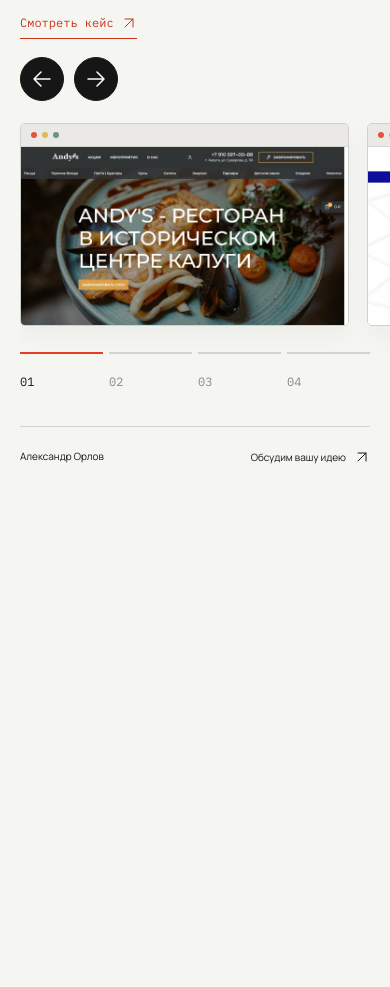
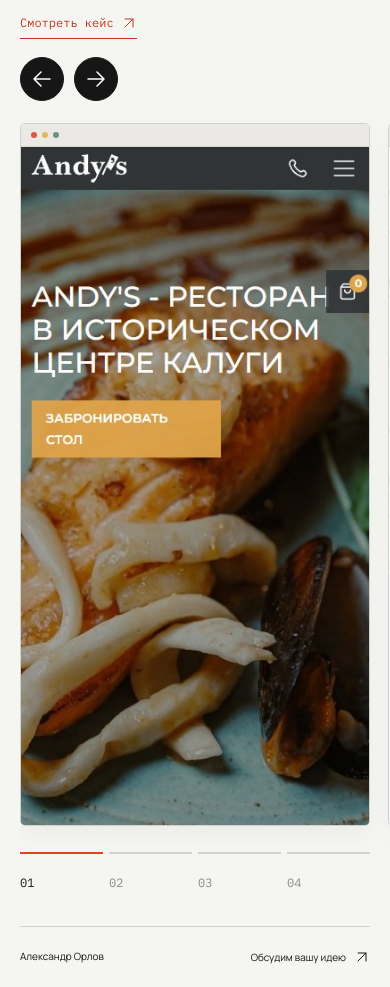
Before and after one commit to garmanika/alexander-orlov-portfolio, a website with bundled scripts: page src/index.html in a window 390 px wide. Shown: the part 1240-2227 px from the top of the page. Before the commit the page ends 1727 px from the top, so only its background shows below. Built offline with nearby package versions, Linux system fonts and the light colour scheme.

Commit message:
Show mobile site screenshots in responsive portfolio pictures

```diff
--- a/src/app.mjs
+++ b/src/app.mjs
@@ -25,7 +25,14 @@
   dots.append(...Array.from({ length: 3 }, () => element('i')));
   const image = element('img');
   image.src = project.image; image.alt = project.alt; image.width = 1400; image.height = 760; image.decoding = 'async';
-  card.append(dots, image);
+  const picture = element('picture');
+  const mobile = element('source');
+  mobile.media = '(max-width: 540px)';
+  mobile.srcset = project.mobileImage;
+  mobile.setAttribute('width', '390');
+  mobile.setAttribute('height', '760');
+  picture.append(mobile, image);
+  card.append(dots, picture);
   card.addEventListener('click', () => { if (current !== index) showSlide(index); else openProject(); });
   return card;
 }
--- a/src/projects.mjs
+++ b/src/projects.mjs
@@ -5,6 +5,7 @@
     category: 'Сайт ресторана и доставки',
     description: 'Имиджевый сайт ресторана с меню, акциями, мероприятиями, бронированием столика и личным кабинетом для заказов.',
     image: 'assets/andys.jpg',
+    mobileImage: 'assets/andys-mobile.jpg',
     alt: "Главная страница сайта ресторана Andy's с крупной фотографией блюда",
     url: 'https://andys.rest/'
   },
@@ -14,6 +15,7 @@
     category: 'Корпоративный сайт производителя',
     description: 'Корпоративный сайт с большим каталогом помехозащитного оборудования, подбором решений, услугами и материалами компании.',
     image: 'assets/emcotec.jpg',
+    mobileImage: 'assets/emcotec-mobile.jpg',
     alt: 'Главная страница сайта ЭМСОТЕХ с изображением промышленного устройства',
     url: 'https://emcotec.ru/'
   },
@@ -23,6 +25,7 @@
     category: 'Интернет-магазин оборудования',
     description: 'Каталог телекоммуникационного и сетевого оборудования с товарными разделами, поиском, корзиной и материалами для партнёров.',
     image: 'assets/artcom.jpg',
+    mobileImage: 'assets/artcom-mobile.jpg',
     alt: 'Главная страница интернет-магазина АРТКОМ с баннерами и категориями оборудования',
     url: 'https://www.artcom.ru/'
   },
@@ -32,6 +35,7 @@
     category: 'Интернет-магазин для чистых помещений',
     description: 'Интернет-магазин расходных материалов и оборудования для чистых помещений и производств: большой каталог, поиск, сравнение, избранное и заказ товаров.',
     image: 'assets/cleanroomshop.jpg',
+    mobileImage: 'assets/cleanroomshop-mobile.jpg',
     alt: 'Главная страница интернет-магазина Альфа-Лаб с каталогом и баннером стерильной перекиси водорода',
     url: 'https://cleanroomshop.ru/'
   }
--- a/src/styles.css
+++ b/src/styles.css
@@ -405,9 +405,13 @@
   height:23px;
   border-bottom:1px solid #d6d6d1;
   background:#eae9e5}
-.project-card>img {
+.project-card>picture {
+  display:block;
   width:100%;
-  height:auto;
+  aspect-ratio:1400 / 760}
+.project-card>picture>img {
+  width:100%;
+  height:100%;
   object-fit:contain;
   object-position:top center;
   display:block;
@@ -843,6 +847,10 @@
   flex-basis:94%}
 .slider-track {
   gap:18px}
+.project-card {
+  flex-basis:100%}
+.project-card>picture {
+  aspect-ratio:390 / 760}
 .slider-bottom {
   margin-top:26px}
 .works {
```
Also changed, not shown: src/assets/SOURCES.md (+2 -0 lines), tests/browser.cjs (+5 -3 lines), tests/check.mjs (+1 -0 lines), src/assets/andys-mobile.jpg (added), src/assets/artcom-mobile.jpg (added), src/assets/cleanroomshop-mobile.jpg (added), src/assets/emcotec-mobile.jpg (added).
